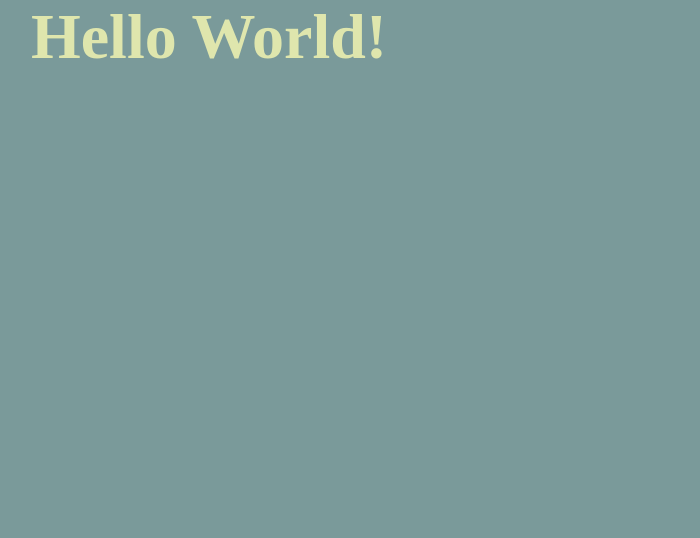
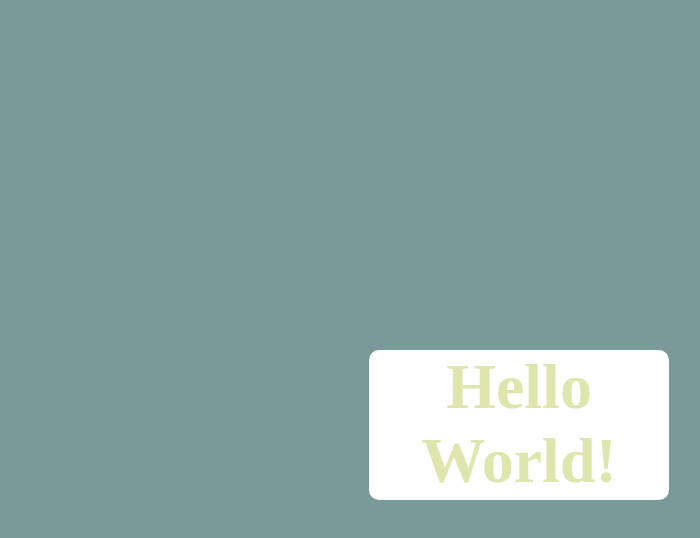
Before and after one commit to JaredHalesWeb/Git-GithubWorkflow, a plain HTML site: page index.html in a window 1280 px wide. Shown: the whole page, without its empty margins (431-1131 px from the left). Drawn offline with Linux system fonts and the light colour scheme.

Commit message:
changed index.html and style.css code in the feature/Demo branch

```diff
--- a/index.html
+++ b/index.html
@@ -8,6 +8,8 @@
 
 </head>
 <body>
+    <div>
     <h1>Hello World!</h1>
+    </div>
 </body>
 </html>
--- a/style.css
+++ b/style.css
@@ -10,3 +10,12 @@ h1 {
     font-size: 64px;
     text-align: center;
 }
+div {
+    background-color: white;
+    width:300px;
+    height: 150px;
+    border-radius: 10px;
+    position: relative;
+    top: 350px;
+    left: 800px;
+}
```
